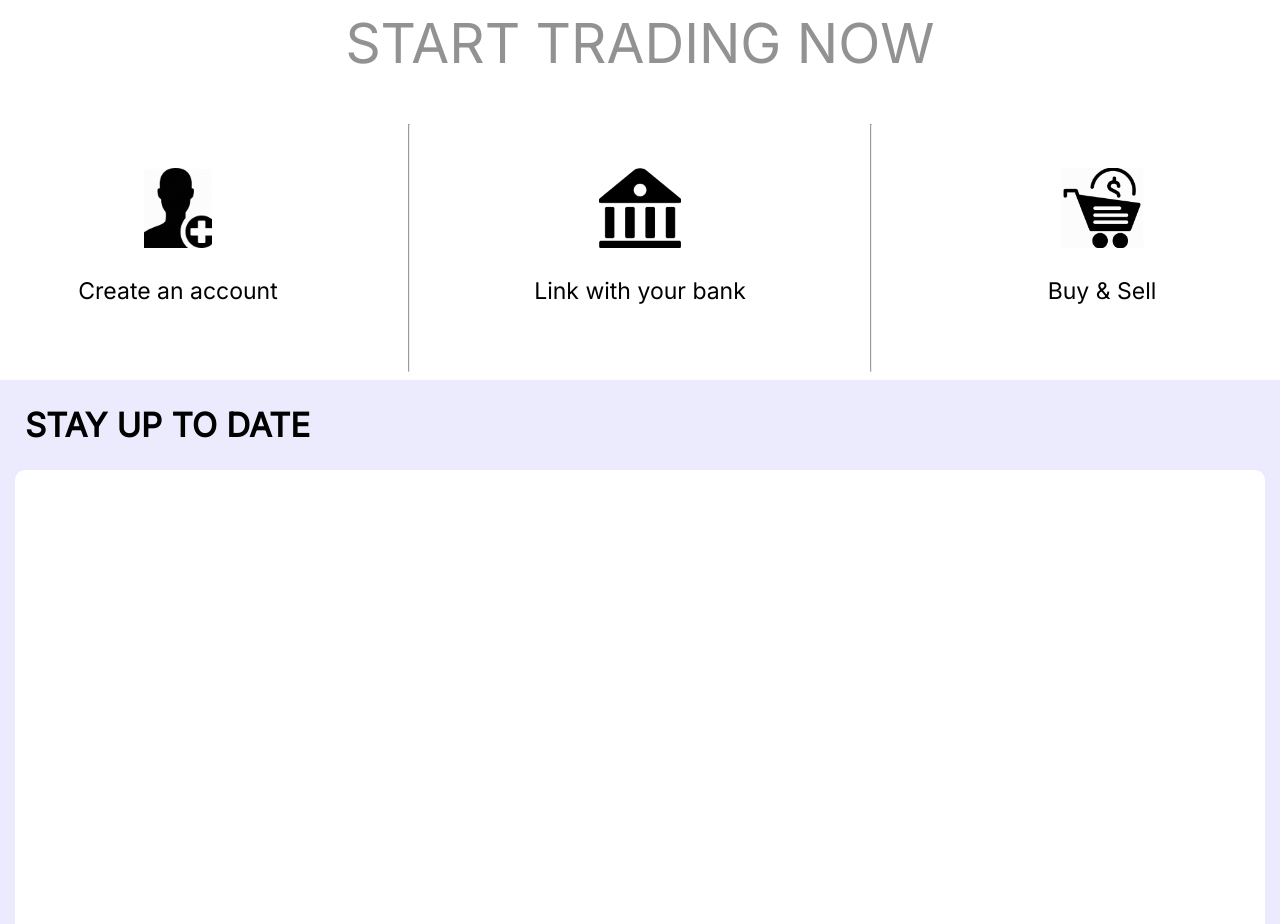
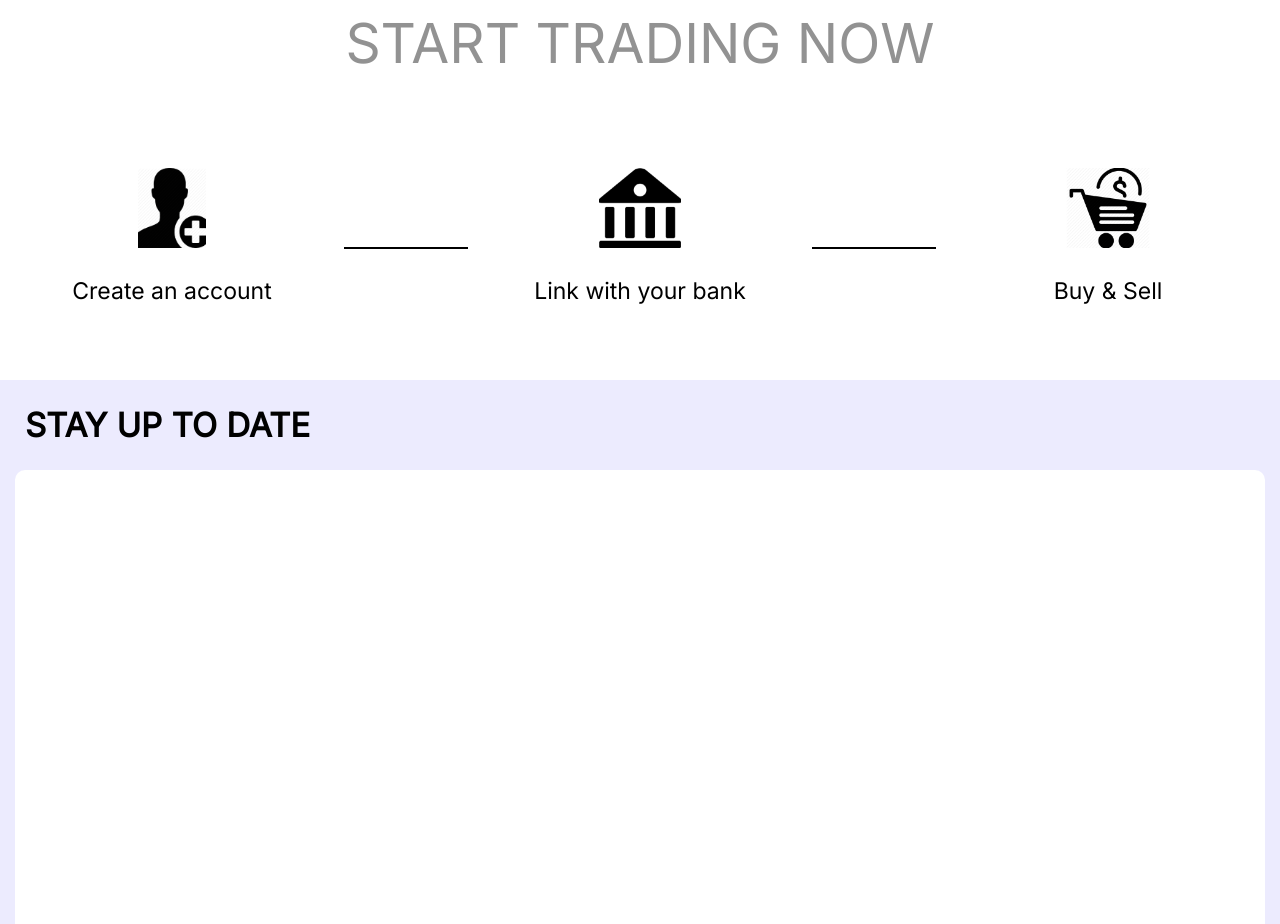
Before and after one commit to DevavratDubale/CryptoBase, a React (Create React App) app: page / in a window 1280 px wide. Shown: the part 2000-2924 px from the top of the page. Built offline with nearby package versions, Linux system fonts and the light colour scheme.

Commit message:
horizontal lines

```diff
--- a/src/App.css
+++ b/src/App.css
@@ -353,3 +353,11 @@ body{
   background-image: -webkit-linear-gradient(45deg, #ffffff 0%, #000000 100%);
   background-image: linear-gradient(45deg, #ffffff 0%, #000000 100%);
 }
+
+.line{
+  height: 0vh;
+  width:10vw;
+  border-style: solid;
+  border-width: 1px;
+  align-self: center;
+}
--- a/src/HomePage.js
+++ b/src/HomePage.js
@@ -2,7 +2,6 @@ import logo from './assets/logo.png'
 import bank from './assets/bank.png'
 import account from './assets/account.png'
 import buy from './assets/buy.png'
-import { link } from 'react-router-dom'
 
 const HomePage = () => {
     return (
@@ -56,13 +55,19 @@ const HomePage = () => {
                             <img src={account} alt=" "  class="sec4-img"/>
                                 <p>Create an account  </p>
                             </div>
-                        </div><hr></hr>
+                        </div>
+                        <div className="line">
+
+                        </div>
                         <div class="sec4-card">
                             <div class="sec4-container">
                             <img src={bank} alt=" "  class="sec4-img"/>
                                 <p>Link with your bank</p>
                             </div>
-                        </div><hr></hr>
+                        </div>
+                        <div className="line">
+
+                        </div>
                         <div class="sec4-card">
                             <div class="sec4-container">
                                 <img src={buy} alt=" "  class="sec4-img"/>
```
